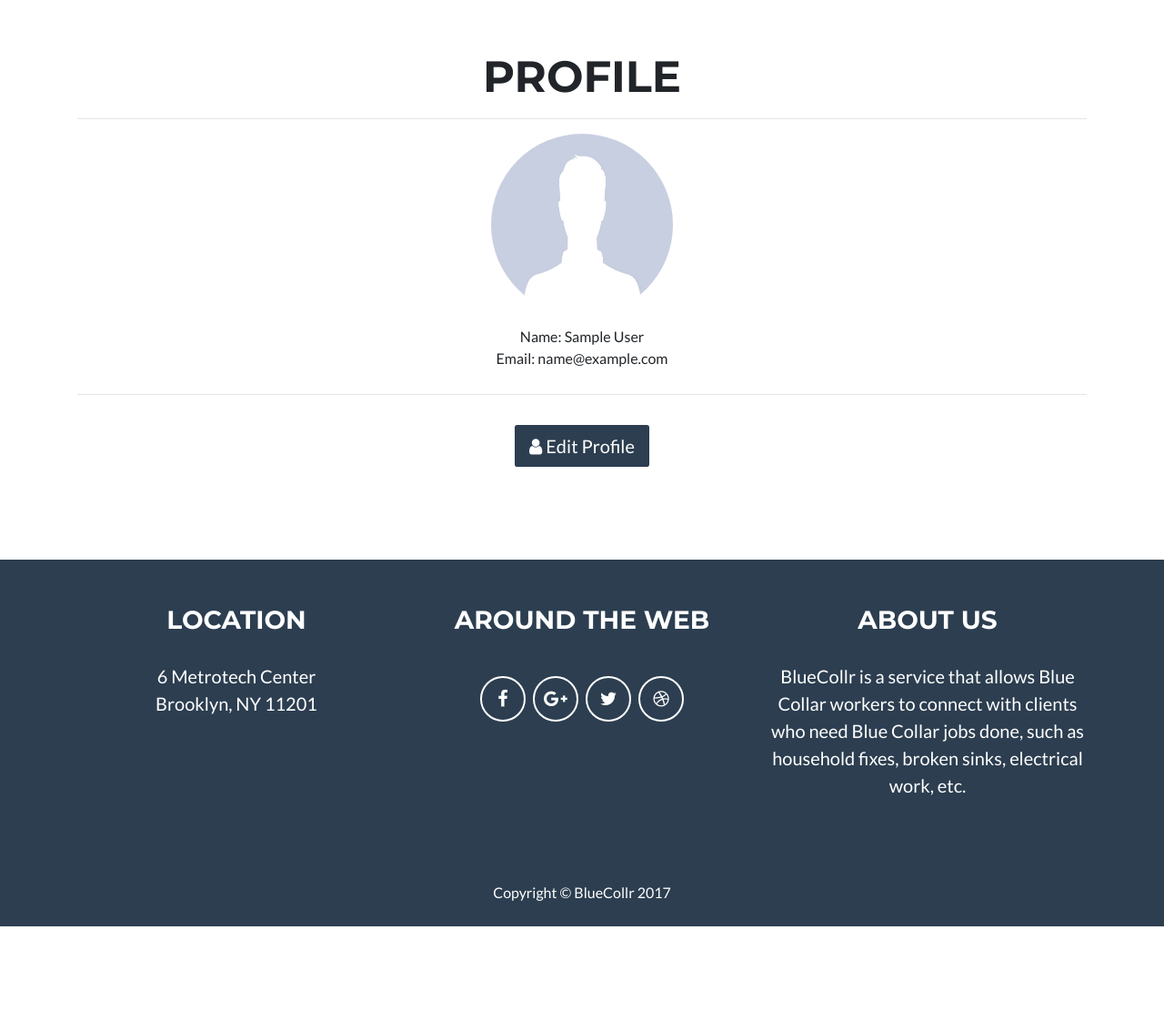
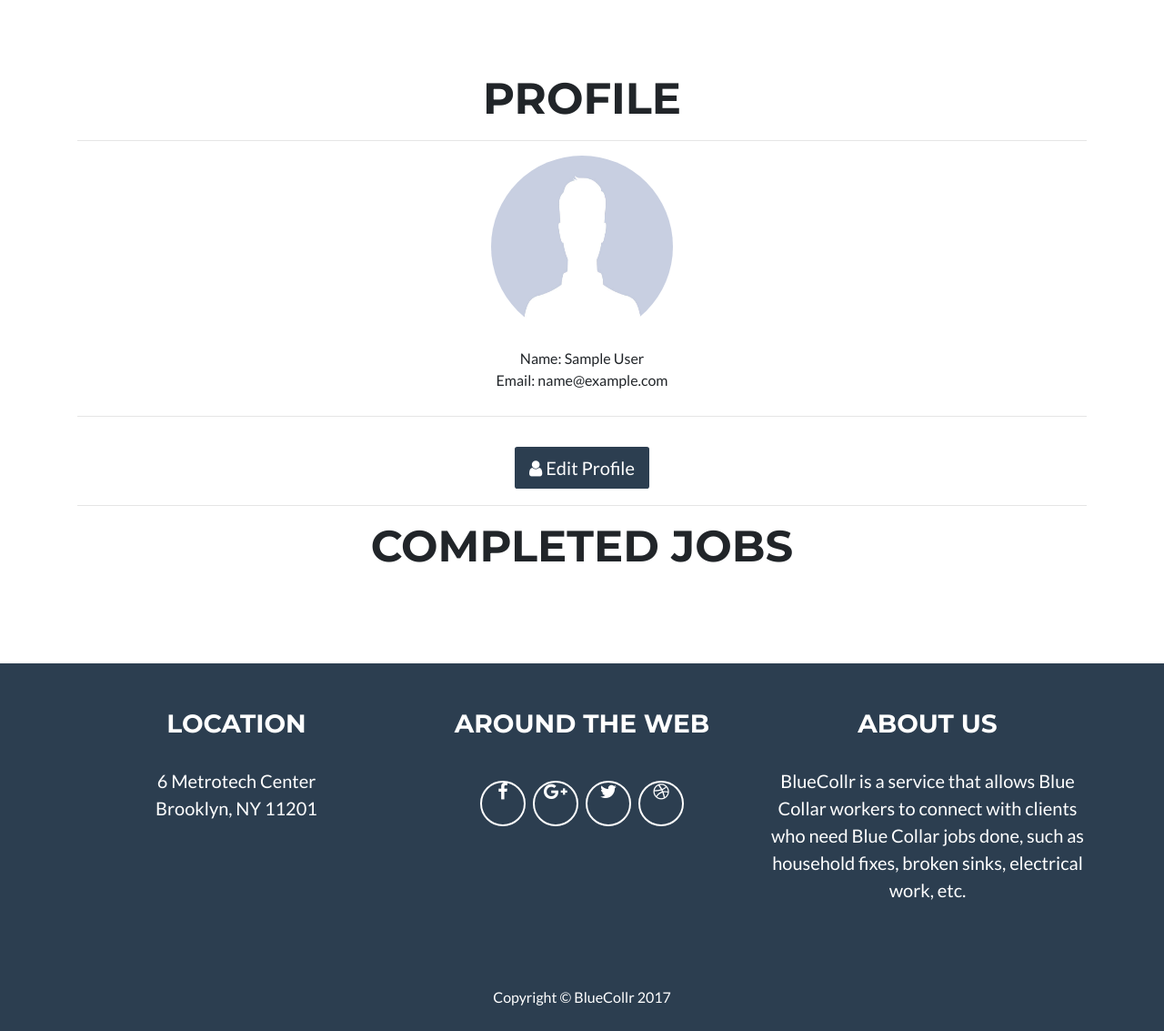
Before and after one commit to BrandonTang/BlueCollr, a Flask app: page /profile/1 in a window 1280 px wide. Shown: the part 108-1241 px from the top of the page at 91% size. Before the commit the page ends 1126 px from the top, so only its background shows below. Run offline with Flask 2, Linux system fonts and the light colour scheme; a user stored in the database is signed in; tables that the repository leaves empty hold one stand-in row (values such as "Sample post"); data that the repository does not hold is empty; some libraries are stand-ins or nearby versions.

Commit message:
profile now shows completed jobs

```diff
--- a/app/profile/views.py
+++ b/app/profile/views.py
@@ -1,5 +1,5 @@
 from app import db
-from app.models import User
+from app.models import User, Job
 from ..profile import profile
 from ..profile.forms import (
     EditForm
@@ -7,13 +7,15 @@ from ..profile.forms import (
 
 from flask import render_template, current_app, redirect, request, url_for, flash, session
 from flask_login import login_required, login_user, logout_user, current_user
+from ..constants import status
 
 
 @profile.route('/<user_id>', methods=['GET', 'POST'])
 @login_required
 def view_profile(user_id):
     user = User.query.filter_by(id=user_id).first()
-    return render_template('profile/profile.html', user=user)
+    jobs_completed = Job.query.filter_by(accepted_id=user_id, status=status.COMPLETED)
+    return render_template('profile/profile.html', user=user, jobs_completed=jobs_completed)
 
 
 @profile.route('/<user_id>/edit', methods=['GET', 'POST'])
--- a/app/templates/profile/profile.html
+++ b/app/templates/profile/profile.html
@@ -1,4 +1,4 @@
-{% extends "layout/base.html" %}
+impo{% extends "layout/base.html" %}
 {% import "bootstrap/wtf.html" as wtf %}
 
 {% block title %}
@@ -8,16 +8,20 @@ Profile
 {% block about %}
 <section id="portfolio" style="margin-top: 5%;">
     <div class="container" style="text-align: center;">
+
+        <!--Display profile info-->
         <h2 class="text-center">Profile</h2>
         <hr>
         <img class="img-circle" src="/static/img/default_pic.png" style="width:25vh;height:25vh"><br>
-        <style>
-            .img-circle {border-radius: 50%; }</style>
+        <style>.img-circle {border-radius: 50%; }</style>
         <div class="row" style="display: inline-block; margin: 1%;">
             Name: {{ user.first_name }} {{ user.last_name }} <br>
             Email: {{ user.email }} <br>
         </div>
+
         <hr>
+
+        <!--Edit Profile Button-->
         {% if user.id == current_user.id %}
         <a href="{{ url_for('profile.edit_profile', user_id=current_user.id) }}" class="btn btn-lg btn-outline"
            style="background-color: #2c3e50; color: white;">
@@ -25,6 +29,28 @@ Profile
             Edit Profile
         </a>
         {% endif %}
+
+        <hr>
+
+        <!--Shows completed jobs-->
+        <h2 class="text-center">Completed Jobs</h2>
+        {% if not jobs_completed %}
+            <hr>
+            <div class="row" style="display: inline-block; margin: 1%;">
+                No completed jobs...
+            </div>
+            <br><br>
+        {% else %}
+            {% for job in jobs_completed %}
+                <hr>
+                Job Name: {{ job.name }} <br>
+                Description: {{ job.description }} <br>
+                Price: {{ job.price }} <br>
+                <!--Add review stuff later-->
+                <hr>
+            {% endfor %}
+        {% endif %}
+
     </div>
 </section>
 {% endblock %}
```
